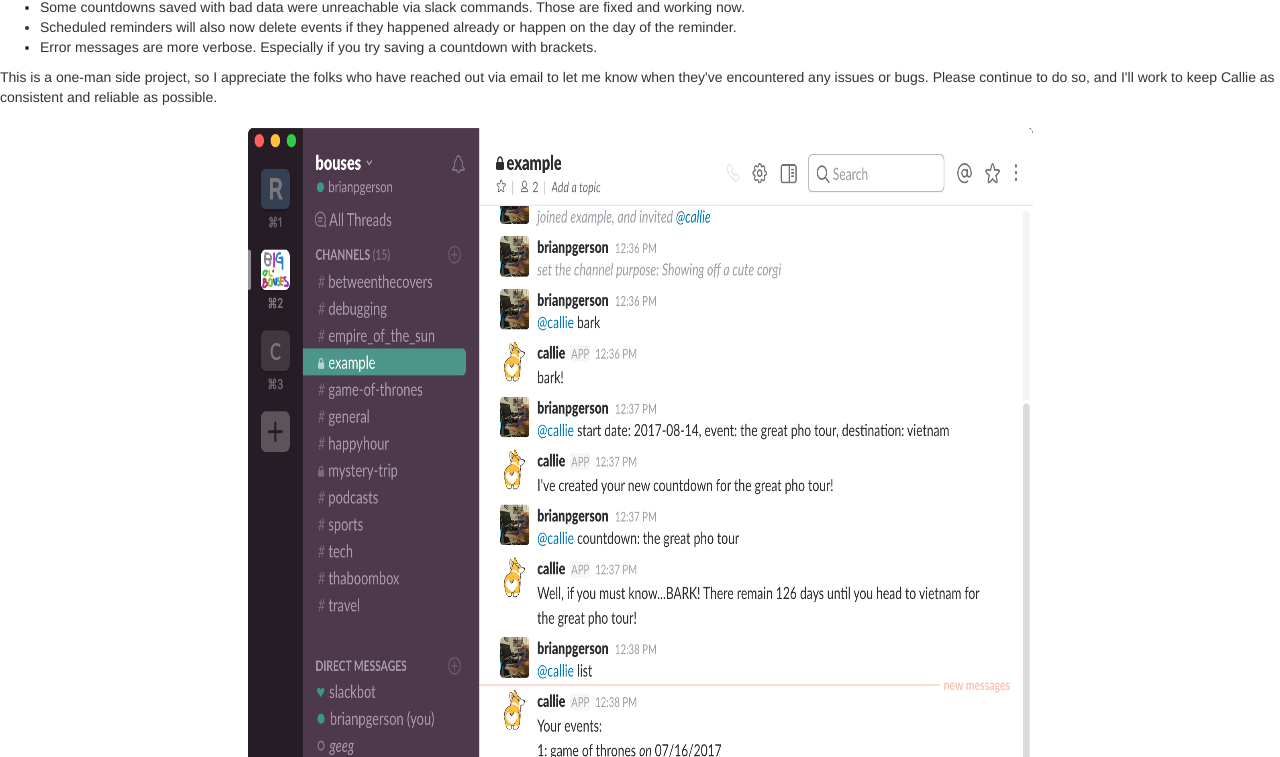
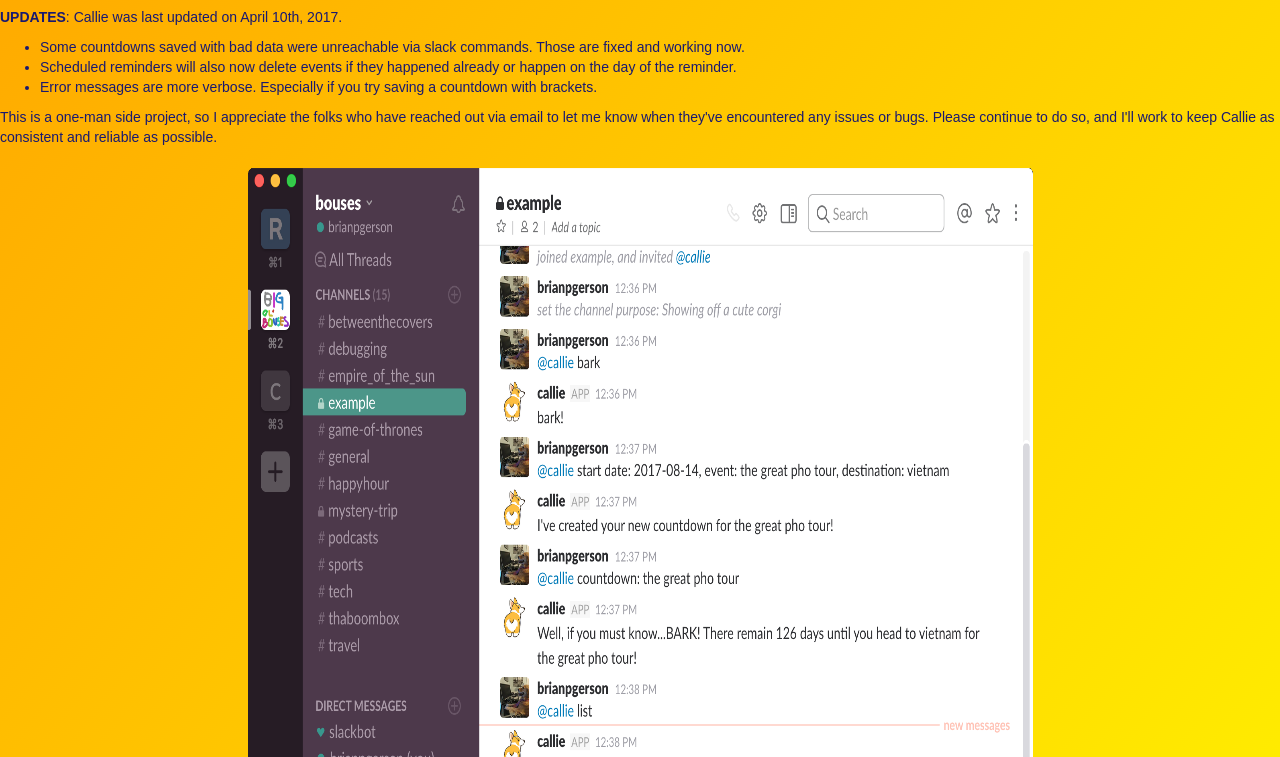
Before and after one commit to Kakouz/callie-clone, a plain HTML site: page index.html in a window 1280 px wide. Shown: the part 229-986 px from the top of the page. Drawn offline with nearby package versions, Linux system fonts and the light colour scheme.

Commit message:
Update index.html

```diff
--- a/index.html
+++ b/index.html
@@ -4,7 +4,7 @@
     <meta charset="utf-8">
     <title>Callie - A Countdown Slack Bot</title>
 		<link rel="stylesheet" href="https://maxcdn.bootstrapcdn.com/bootstrap/3.3.7/css/bootstrap.min.css">
-		<link rel="stylesheet" type="text/css" href="./css/main.css">
+		<link rel="stylesheet" type="text/css" href="./main.css">
 		<link rel="shortcut icon" href="img/favicon.ico">
   </head>
   <body>
```
